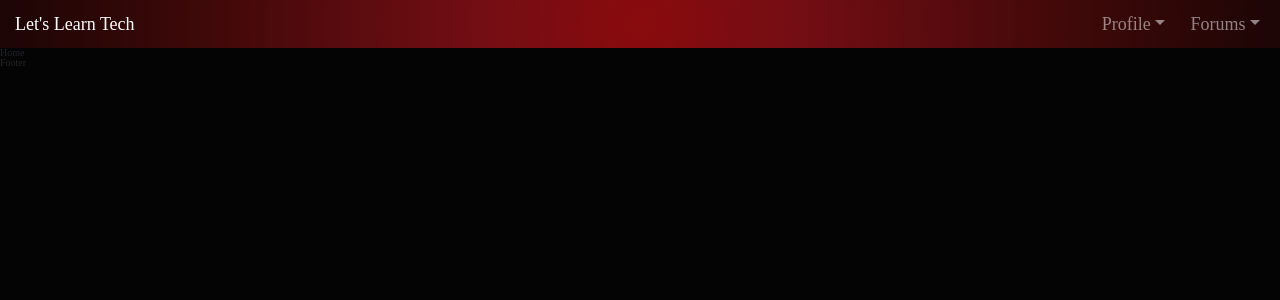
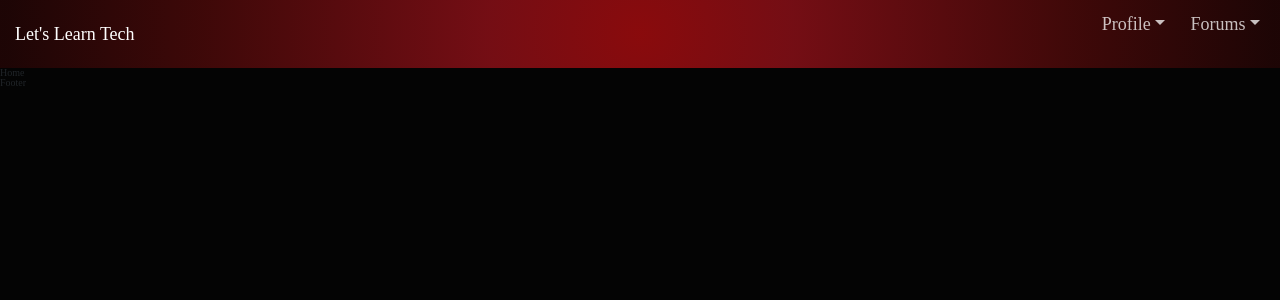
Before and after one commit to Trip4077/LLTYT, a React (Create React App) app: page / in a window 1280 px wide. Shown: the top 300 px of the page. Built offline with nearby package versions, Linux system fonts and the light colour scheme.

Commit message:
Mobile Navbar Stylings, menu links toggle function implemented(base)

```diff
--- a/src/components/ForumNav/ForumNav.js
+++ b/src/components/ForumNav/ForumNav.js
@@ -6,8 +6,6 @@ import {
   NavbarToggler,
   NavbarBrand,
   Nav,
-  NavItem,
-  NavLink,
   UncontrolledDropdown,
   DropdownToggle,
   DropdownMenu,
@@ -35,6 +33,18 @@ class ForumNav extends React.Component {
     })
   }
 
+  toggleMenus = (event) => {
+
+    if (event.target.innerText === "Profile"){
+      //Get forum link and hide display
+      const tab = event.target.parentNode.parentNode.lastChild;
+      tab.classList.toggle('hidden');
+    } else {
+      const tab = event.target.parentNode.parentNode.firstChild;
+      tab.classList.toggle('hidden');
+    }
+  }
+
   render() {
     /* Used to switch switch sign in/out links */
     let log = "Sign In";
@@ -54,7 +64,7 @@ class ForumNav extends React.Component {
         <Collapse isOpen={this.state.isOpen} navbar>
           <Nav className="ml-auto" navbar>
 
-            <UncontrolledDropdown nav inNavbar>
+            <UncontrolledDropdown onClick={this.toggleMenus} nav inNavbar>
               <DropdownToggle nav caret>
                 Profile
               </DropdownToggle>
@@ -73,7 +83,7 @@ class ForumNav extends React.Component {
             </UncontrolledDropdown>
 
             <UncontrolledDropdown nav inNavbar>
-              <DropdownToggle nav caret>
+              <DropdownToggle onClick={this.toggleMenus} nav caret>
                 Forums
               </DropdownToggle>
               <DropdownMenu>
--- a/src/components/ForumNav/ForumNav.less
+++ b/src/components/ForumNav/ForumNav.less
@@ -12,10 +12,25 @@
   }
 }
 
-.nav-link {
-  font-size: 1.8rem;
+.navbar-nav {
+  align-items: center;
+}
 
-  margin-right: 15px;
+
+#bootstrap-override {
+  .nav-link {
+    font-size: 3.2rem;
+    color: white;
+    margin: 0 15px 20px 0;
+
+    &:hover {
+      color: white;
+    }
+  }
+
+  .hidden {
+    display: none;
+  }
 }
 
 #bootstrap-override {
@@ -25,13 +40,15 @@
     right: 14px;
     left: auto;
 
-    background-color: rgba(37, 33, 32, 0.5);
+    background-color: transparent;
+    margin-bottom: 15px;
+    border: none;
 
-    border: 1.5px solid #900000;
-    border-radius: 7px;
+    text-align: center;
+
 
     button {
-      font-size: 1.6rem;
+      font-size: 2.6rem;
       color: white;
 
       margin: 0 5px;
@@ -48,3 +65,41 @@
     }
   }
 }
+
+@media(min-width: 992px) {
+  #bootstrap-override {
+    .nav-link {
+      font-size: 1.8rem;
+      color: rgba(255,255,255, 0.75);
+      margin-right: 15px;
+      margin-left: 0;
+
+      &:hover {
+        color: white;
+      }
+    }
+
+    .hidden {
+      display: flex;
+    }
+  }
+
+  #bootstrap-override {
+    .dropdown-menu {
+      min-width: 0;
+      top: 32px;
+      right: 14px;
+      left: auto;
+
+      background-color: rgba(37, 33, 32, 0.5);
+
+      border: 1.5px solid #900000;
+      border-radius: 7px;
+
+      button {
+        font-size: 1.6rem;
+        text-align: left;
+      }
+    }
+  }
+}
--- a/src/css/index.css
+++ b/src/css/index.css
@@ -151,21 +151,32 @@ html body {
   font-size: 1.8rem;
   padding-left: 15px;
 }
-.nav-link {
-  font-size: 1.8rem;
-  margin-right: 15px;
+.navbar-nav {
+  align-items: center;
+}
+#bootstrap-override .nav-link {
+  font-size: 3.2rem;
+  color: white;
+  margin: 0 15px 20px 0;
+}
+#bootstrap-override .nav-link:hover {
+  color: white;
+}
+#bootstrap-override .hidden {
+  display: none;
 }
 #bootstrap-override .dropdown-menu {
   min-width: 0;
   top: 32px;
   right: 14px;
   left: auto;
-  background-color: rgba(37, 33, 32, 0.5);
-  border: 1.5px solid #900000;
-  border-radius: 7px;
+  background-color: transparent;
+  margin-bottom: 15px;
+  border: none;
+  text-align: center;
 }
 #bootstrap-override .dropdown-menu button {
-  font-size: 1.6rem;
+  font-size: 2.6rem;
   color: white;
   margin: 0 5px;
   padding: 6px 7px;
@@ -176,3 +187,30 @@ html body {
   color: red;
   transition: color 0.6s;
 }
+@media (min-width: 992px) {
+  #bootstrap-override .nav-link {
+    font-size: 1.8rem;
+    color: rgba(255, 255, 255, 0.75);
+    margin-right: 15px;
+    margin-left: 0;
+  }
+  #bootstrap-override .nav-link:hover {
+    color: white;
+  }
+  #bootstrap-override .hidden {
+    display: flex;
+  }
+  #bootstrap-override .dropdown-menu {
+    min-width: 0;
+    top: 32px;
+    right: 14px;
+    left: auto;
+    background-color: rgba(37, 33, 32, 0.5);
+    border: 1.5px solid #900000;
+    border-radius: 7px;
+  }
+  #bootstrap-override .dropdown-menu button {
+    font-size: 1.6rem;
+    text-align: left;
+  }
+}
```
